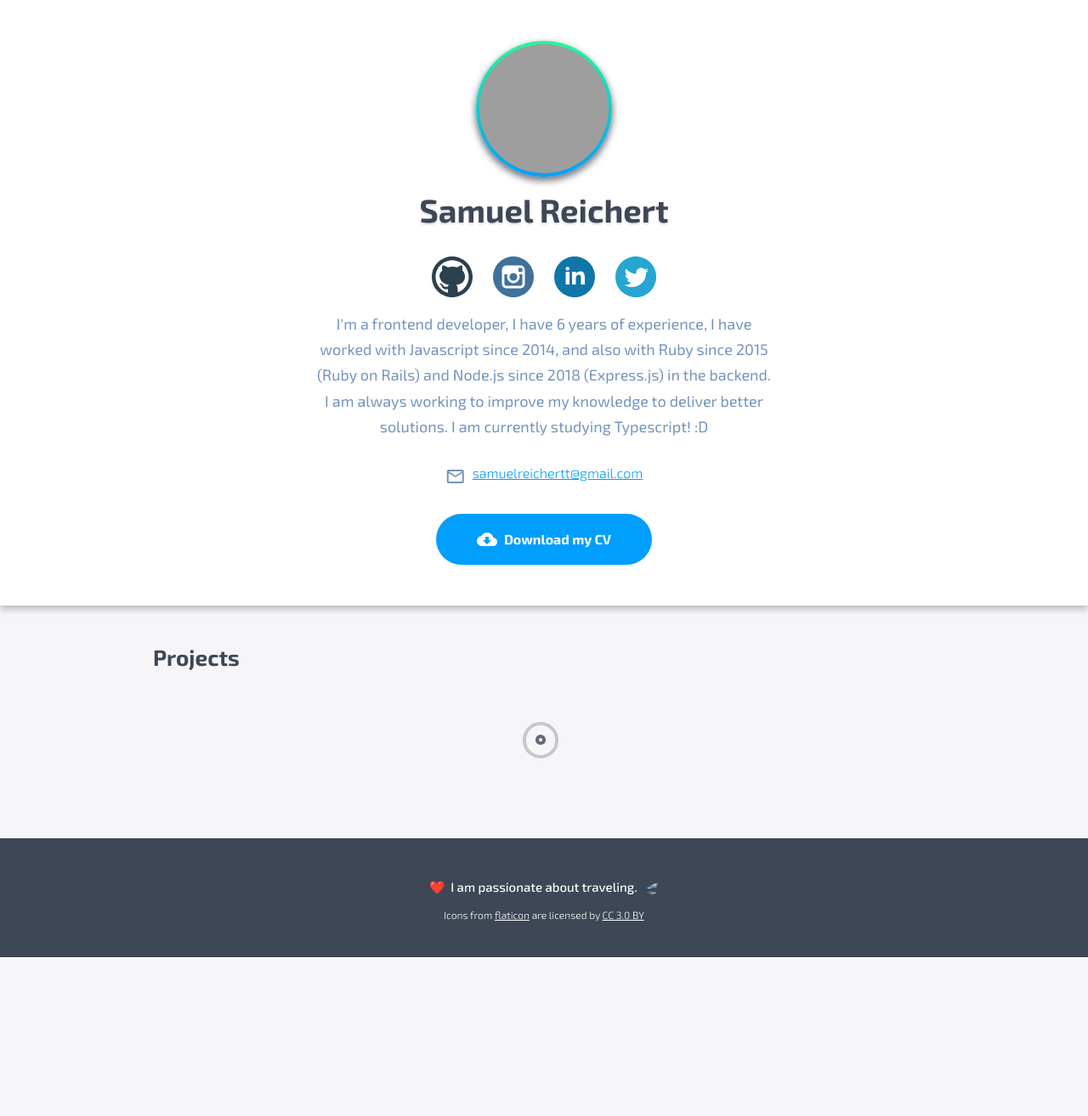
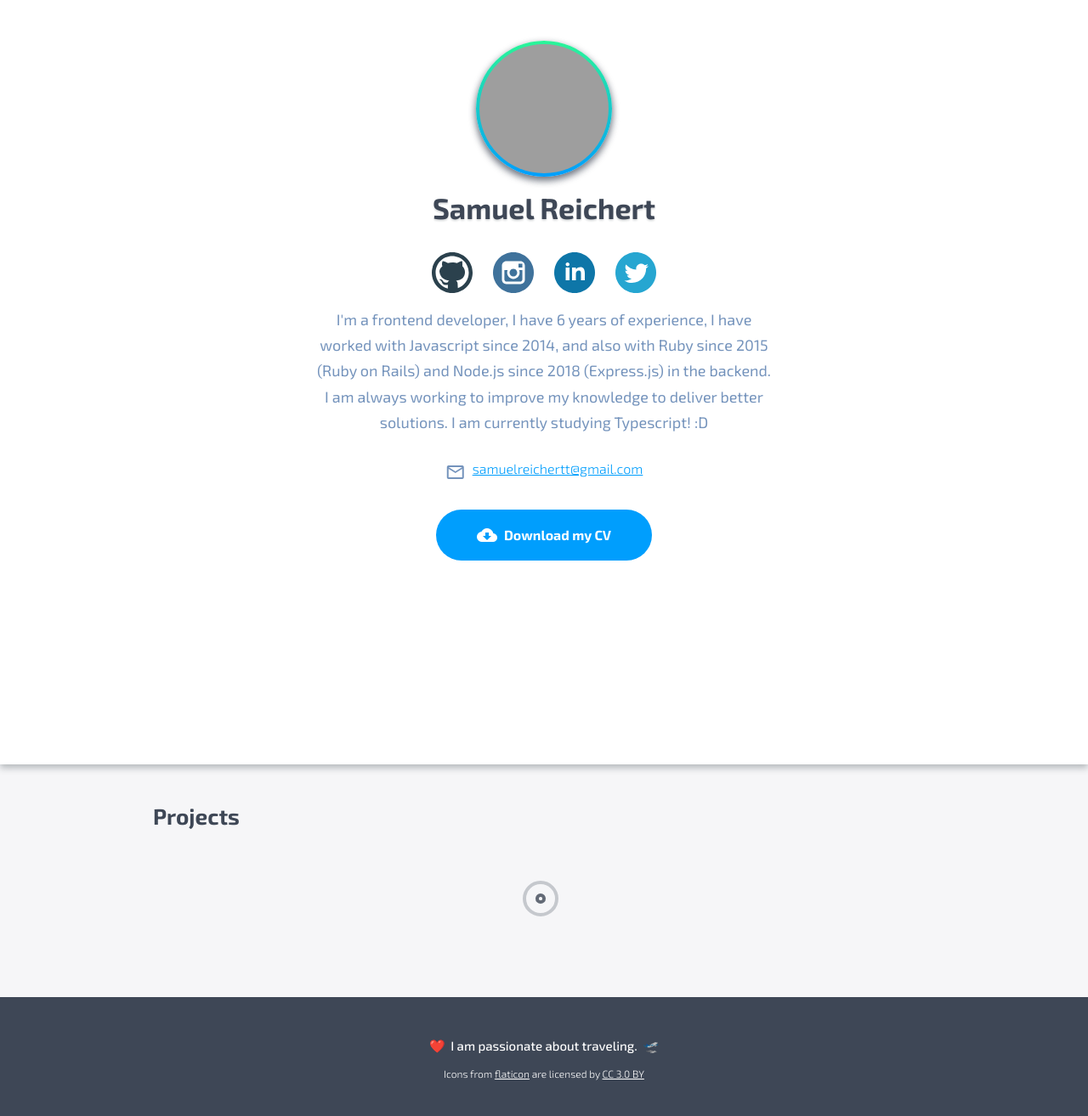
Before and after one commit to samuelreichert/samuelreichert.github.io, a Jekyll site: the page built from index.html, in a window 1280 px wide. Shown: the whole page at 85% size. Built offline with Jekyll 4.4.1, drawn with Linux system fonts in a browser that asks for light colours; before the commit the page ends 1127 px from its top, so only the background shows below that; grey boxes are pictures that could not be loaded.

Commit message:
Update profile layout, make profile be 100% of the page

```diff
--- a/_sass/_profile.scss
+++ b/_sass/_profile.scss
@@ -4,12 +4,9 @@
   display: flex;
   flex-direction: column;
   align-items: center;
+  min-height: 100vh;
   padding: 48px 16px;
   z-index: 1;
-
-  @media (min-width: 768px) {
-    min-width: 360px;
-  }
 
   &__description,
   &__gradient-circle,
@@ -45,7 +42,7 @@
   }
 
   &__name {
-    font-size: 3.8rem;
+    font-size: 3.4rem;
     font-weight: 700;
     text-shadow: 0px 2px 2px $blue-grey-16;
 
```
